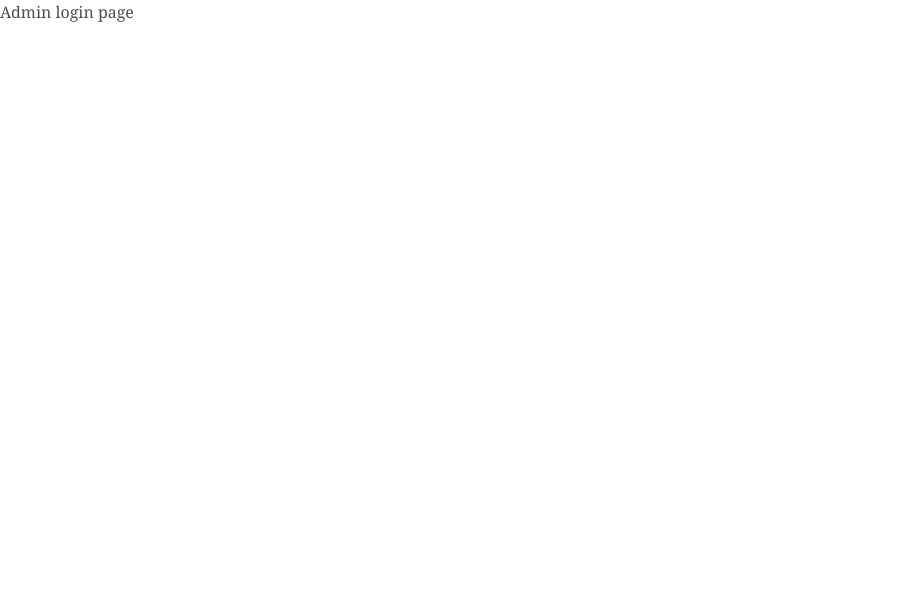
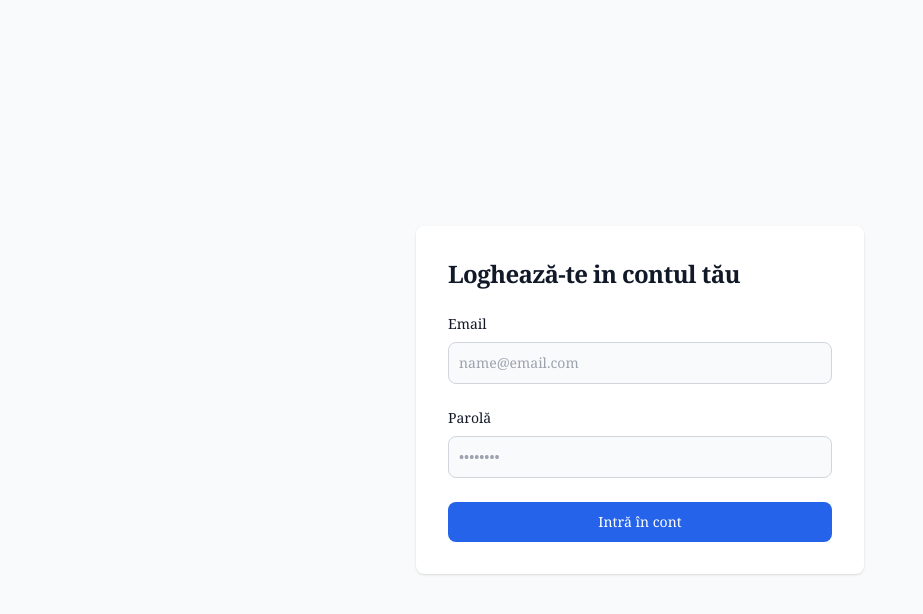
Before and after one commit to alexban14/PhotographerGallery, a React (Vite) app: page /admin in a window 1280 px wide. Shown: the top 614 px of the page, without its empty margins (0-923 px from the left). Built offline with nearby package versions, Linux system fonts and the light colour scheme.

Commit message:
prepared the login form for the firebase authentication

```diff
--- /dev/null
+++ b/src/components/Login.jsx
@@ -0,0 +1,46 @@
+const Login = () => {
+	return (
+		<section className="bg-gray-50 dark:bg-gray-900">
+			<div className="flex flex-col items-center justify-center px-6 py-8 mx-auto md:h-screen lg:py-0">
+				{/* <a href="#" className="flex items-center mb-6 text-2xl font-semibold text-gray-900 dark:text-white">
+					<img className="w-8 h-8 mr-2" src="https://flowbite.s3.amazonaws.com/blocks/marketing-ui/logo.svg" alt="logo" />
+					Flowbite
+				</a> */}
+				<div className="w-full bg-white rounded-lg shadow dark:border md:mt-0 sm:max-w-md xl:p-0 dark:bg-gray-800 dark:border-gray-700">
+					<div className="p-6 space-y-4 md:space-y-6 sm:p-8">
+						<h1 className="text-xl font-bold leading-tight tracking-tight text-gray-900 md:text-2xl dark:text-white">
+							Loghează-te in contul tău
+						</h1>
+						<form className="space-y-4 md:space-y-6" action="#">
+							<div>
+								<label htmlFor="email" className="block mb-2 text-sm font-medium text-gray-900 dark:text-white">Email</label>
+								<input type="email" name="email" id="email" className="bg-gray-50 border border-gray-300 text-gray-900 sm:text-sm rounded-lg focus:ring-primary-600 focus:border-primary-600 block w-full p-2.5 dark:bg-gray-700 dark:border-gray-600 dark:placeholder-gray-400 dark:text-white dark:focus:ring-blue-500 dark:focus:border-blue-500" placeholder="name@email.com" required="" />
+							</div>
+							<div>
+								<label htmlFor="password" className="block mb-2 text-sm font-medium text-gray-900 dark:text-white">Parolă</label>
+								<input type="password" name="password" id="password" placeholder="••••••••" className="bg-gray-50 border border-gray-300 text-gray-900 sm:text-sm rounded-lg focus:ring-primary-600 focus:border-primary-600 block w-full p-2.5 dark:bg-gray-700 dark:border-gray-600 dark:placeholder-gray-400 dark:text-white dark:focus:ring-blue-500 dark:focus:border-blue-500" required="" />
+							</div>
+							{/* <div className="flex items-center justify-between">
+								<div className="flex items-start">
+									<div className="flex items-center h-5">
+										<input id="remember" aria-describedby="remember" type="checkbox" className="w-4 h-4 border border-gray-300 rounded bg-gray-50 focus:ring-3 focus:ring-primary-300 dark:bg-gray-700 dark:border-gray-600 dark:focus:ring-primary-600 dark:ring-offset-gray-800" required="" />
+									</div>
+									<div className="ml-3 text-sm">
+										<label htmlFor="remember" className="text-gray-500 dark:text-gray-300">Remember me</label>
+									</div>
+								</div>
+								<a href="#" className="text-sm font-medium text-primary-600 hover:underline dark:text-primary-500">Forgot password?</a>
+							</div> */}
+							<button className="w-full text-white bg-blue-600 hover:bg-blue-700 focus:ring-4 focus:outline-none focus:ring-primary-300 font-medium rounded-lg text-sm px-5 py-2.5 text-center dark:bg-primary-600 dark:hover:bg-primary-700 dark:focus:ring-primary-800">Intră în cont</button>
+							{/* <p className="text-sm font-light text-gray-500 dark:text-gray-400">
+								Don’t have an account yet? <a href="#" className="font-medium text-primary-600 hover:underline dark:text-primary-500">Sign up</a>
+							</p> */}
+						</form>
+					</div>
+				</div>
+			</div>
+			</section>
+	)
+}
+
+export default Login;
--- a/src/router/app.router.jsx
+++ b/src/router/app.router.jsx
@@ -1,5 +1,6 @@
 import { createBrowserRouter } from "react-router-dom"
 import App from '../App.jsx';
+import Login from "../components/Login.jsx";
 
 
 const router = createBrowserRouter([
@@ -9,7 +10,7 @@
 	},
 	{
 		path: '/admin',
-		element: <h1>Admin login page</h1>
+		element: <Login />
 	}
 ]);
 
```
